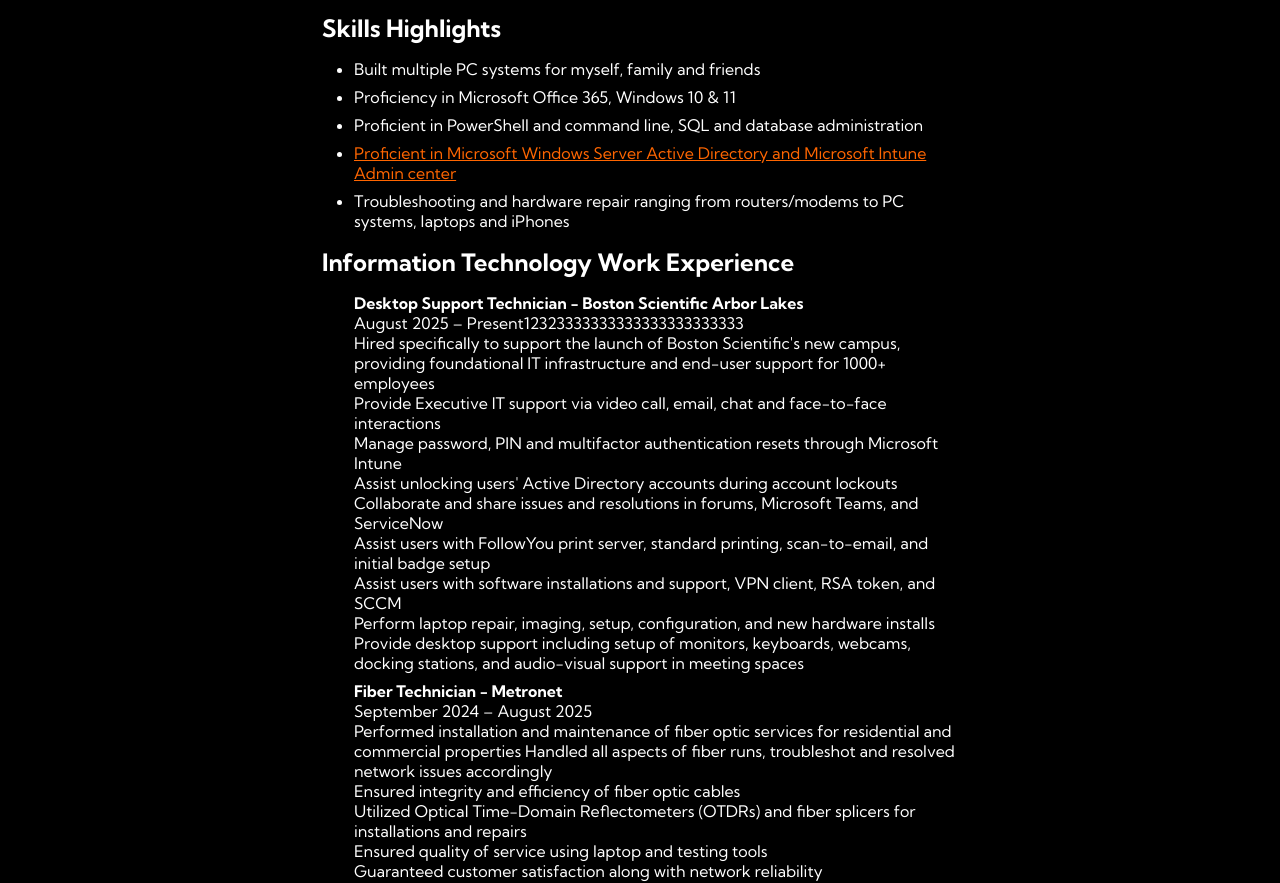
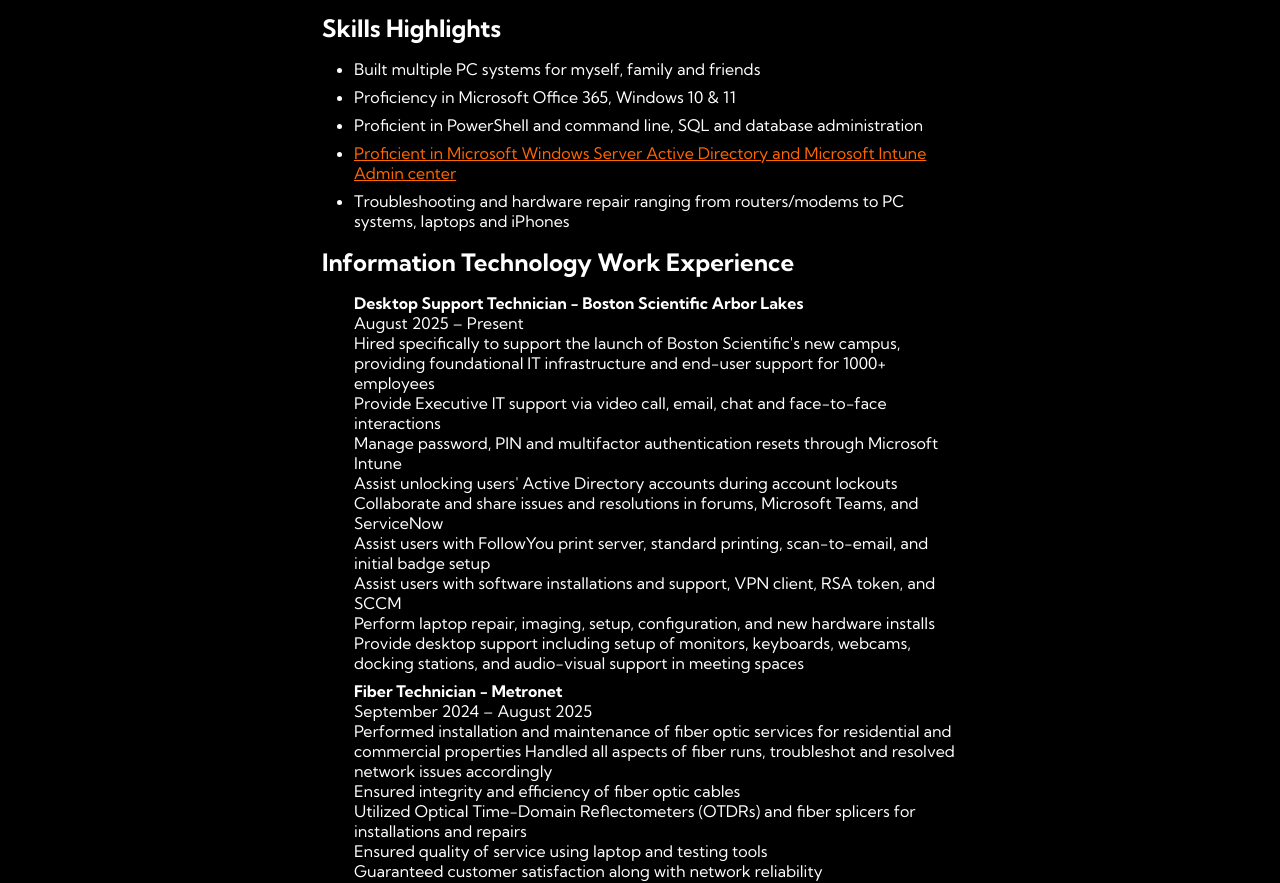
Before and after one commit to bradyrogers11/bradyrogers.me, a plain HTML site: page resume.html in a window 1280 px wide. Shown: the part 211-1094 px from the top of the page. Drawn offline with Linux system fonts and the light colour scheme.

Commit message:
undo Test deploy script fix

```diff
--- a/resume.html
+++ b/resume.html
@@ -46,7 +46,7 @@
   <h2>Information Technology Work Experience</h2>
   <ul style="list-style: none;">
   <li><strong>Desktop Support Technician - Boston Scientific Arbor Lakes</strong><br>
-  August 2025 – Present12323333333333333333333333<br>
+  August 2025 – Present<br>
   Hired specifically to support the launch of Boston Scientific's new campus, providing foundational IT infrastructure and end-user support for 1000+ employees<br>
   Provide Executive IT support via video call, email, chat and face-to-face interactions<br>
   Manage password, PIN and multifactor authentication resets through Microsoft Intune<br>
```
